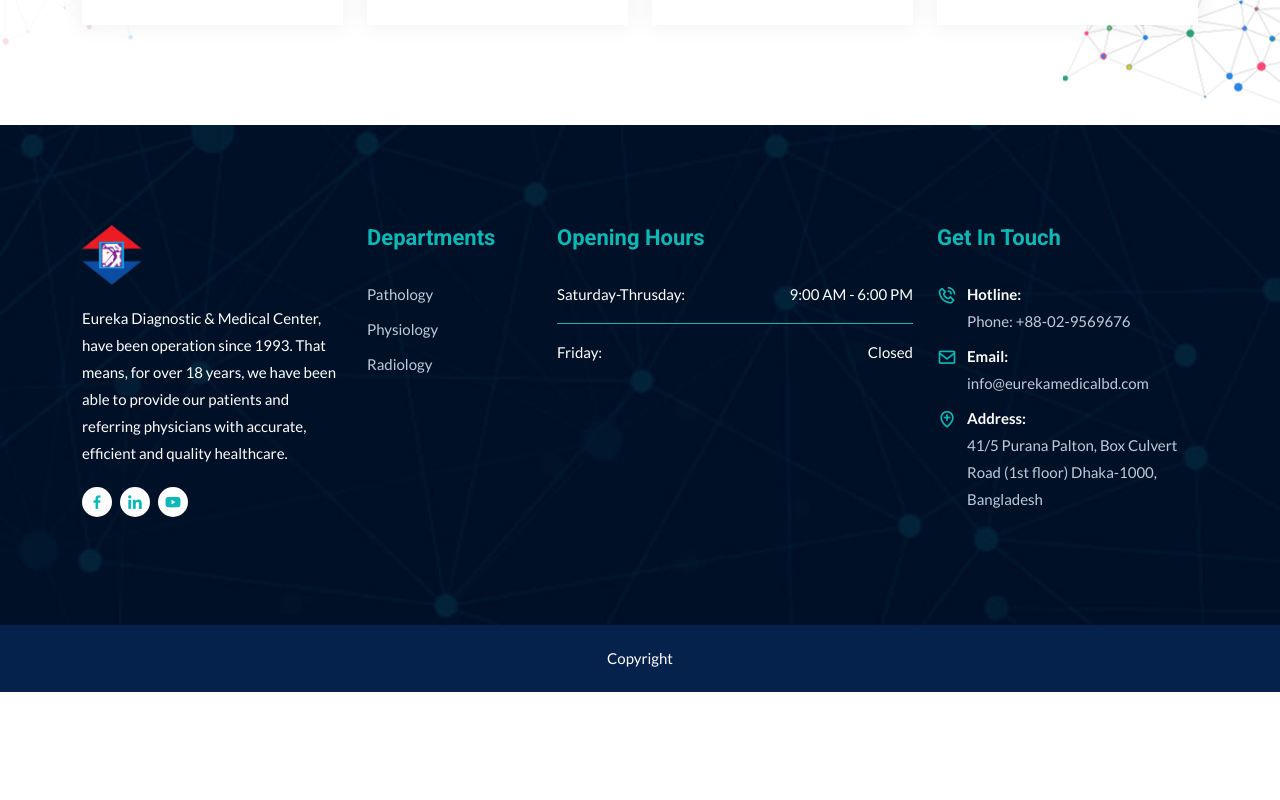
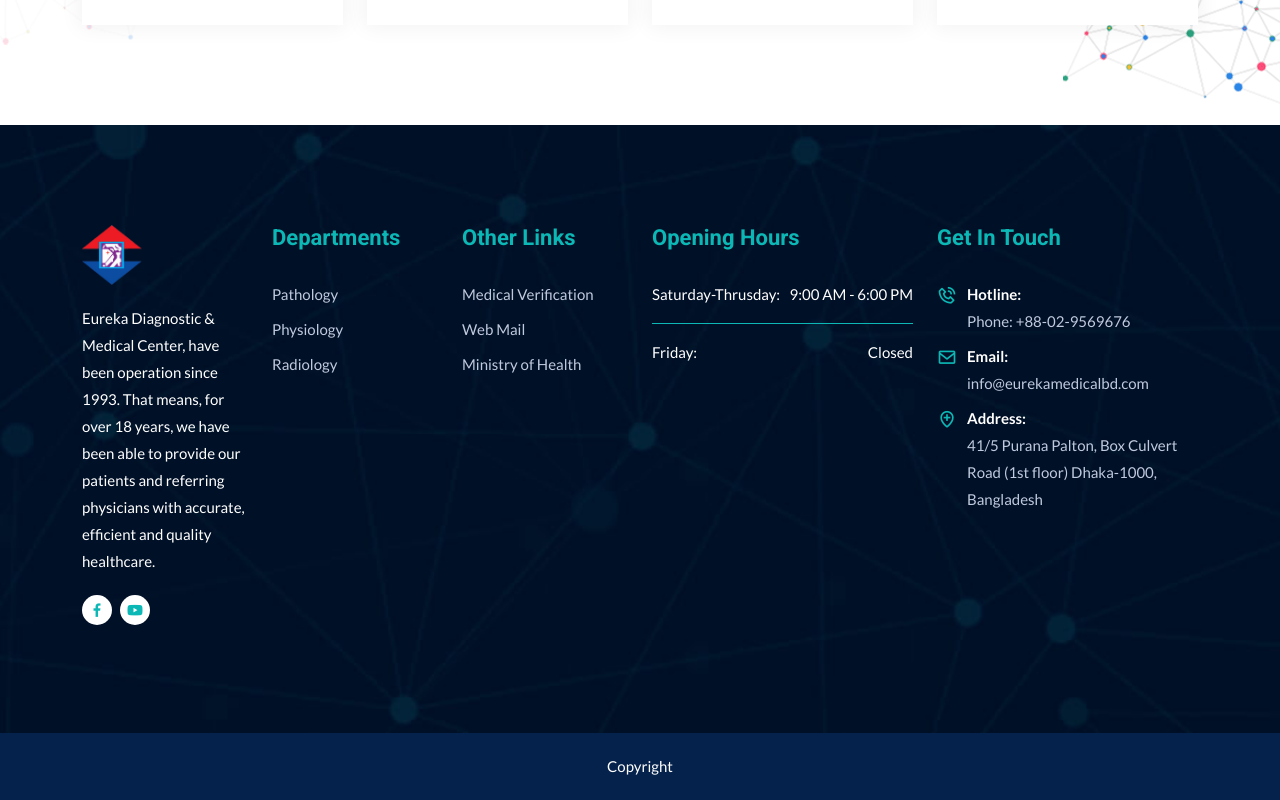
Before and after one commit to Jawad1998-ship-it/eureka, a Next.js app: page /about in a window 1280 px wide. Shown: the part 1757-2557 px from the top of the page. Before the commit the page ends 2449 px from the top, so only its background shows below. Built offline with nearby package versions, Linux system fonts and the light colour scheme; no server answers.

Commit message:
footer links added

```diff
--- a/components/_App/Footer.js
+++ b/components/_App/Footer.js
@@ -28,7 +28,7 @@
       <footer className="footer-top-area f-bg pt-100 pb-70">
         <div className="container">
           <div className="row">
-            <div className="col-lg-3 col-md-6">
+            <div className="col-lg-2 col-md-6">
               <div
                 className="single-widget"
                 data-aos="fade-in"
@@ -65,12 +65,10 @@
                       </a>
                     </li>
                     <li>
-                      <a href="https://www.linkedin.com/" target="_blank">
-                        <i className="bx bxl-linkedin"></i>
-                      </a>
-                    </li>
-                    <li>
-                      <a href="https://www.youtube.com/" target="_blank">
+                      <a
+                        href="https://www.youtube.com/@eurekamedical7315"
+                        target="_blank"
+                      >
                         <i className="bx bxl-youtube"></i>
                       </a>
                     </li>
@@ -94,8 +92,35 @@
                 </ul>
               </div>
             </div>
-
-            <div className="col-lg-4 col-md-6">
+            <div className="col-lg-2">
+              <div
+                className="single-widget"
+                data-aos="fade-in"
+                data-aos-delay="200"
+                data-aos-duration="1200"
+              >
+                <h3>Other Links</h3>
+                <ul>
+                  <li>
+                    <Link
+                      href={`${process.env.NEXT_PUBLIC_FRONTEND_URL}/medical-verification`}
+                    >
+                      Medical Verification
+                    </Link>
+                  </li>
+                  <li>
+                    <Link href="http://eurekamedicalbd.com:2095/">
+                      {" "}
+                      Web Mail
+                    </Link>
+                  </li>
+                  <li>
+                    <Link href="http://mohfw.gov.bd/">Ministry of Health</Link>
+                  </li>
+                </ul>
+              </div>
+            </div>
+            <div className="col-lg-3  col-md-6">
               <div
                 className="single-widget open-time"
                 data-aos="fade-in"
--- a/components/_App/TopHeader.js
+++ b/components/_App/TopHeader.js
@@ -53,18 +53,13 @@
             <div className="col-lg-2 col-md-2 col-sm-12 text-end text-sm-center">
               <ul className="header-content-right text-center gap-1">
                 <li>
-                  <a href="https://www.facebook.com/" target="_blank">
+                  <a href="https://www.facebook.com/770650982987141?ref=embed_page" target="_blank">
                     <i className="bx bxl-facebook"></i>
                   </a>
                 </li>
                 <li>
-                  <a href="https://www.youtube.com/" target="_blank">
+                  <a href="https://www.youtube.com/@eurekamedical7315" target="_blank">
                     <i className="bx bxl-youtube"></i>
-                  </a>
-                </li>
-                <li>
-                  <a href="https://www.instagram.com/" target="_blank">
-                    <i className="bx bxl-instagram"></i>
                   </a>
                 </li>
               </ul>
```
